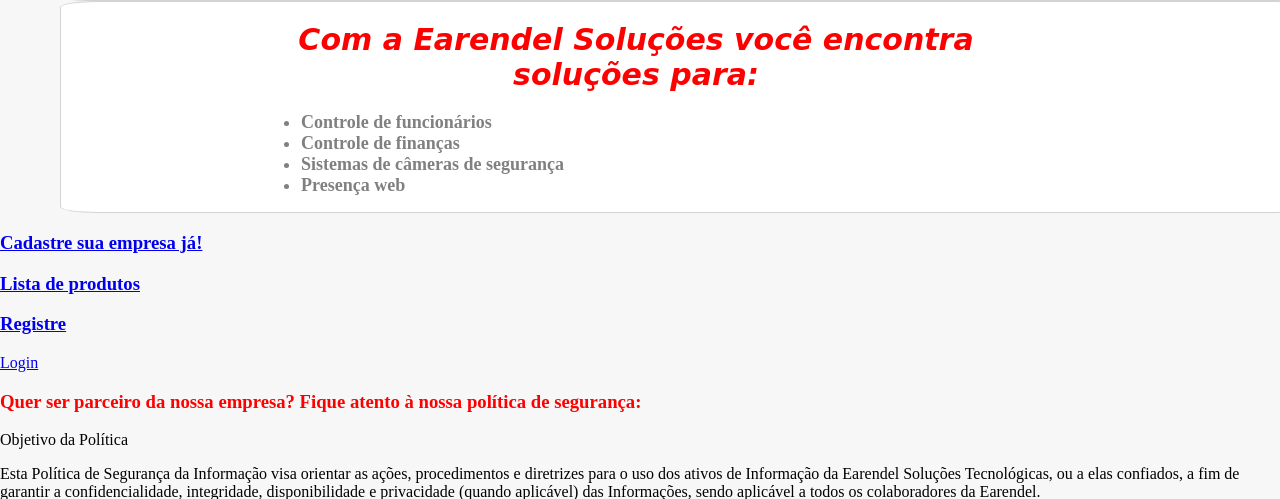
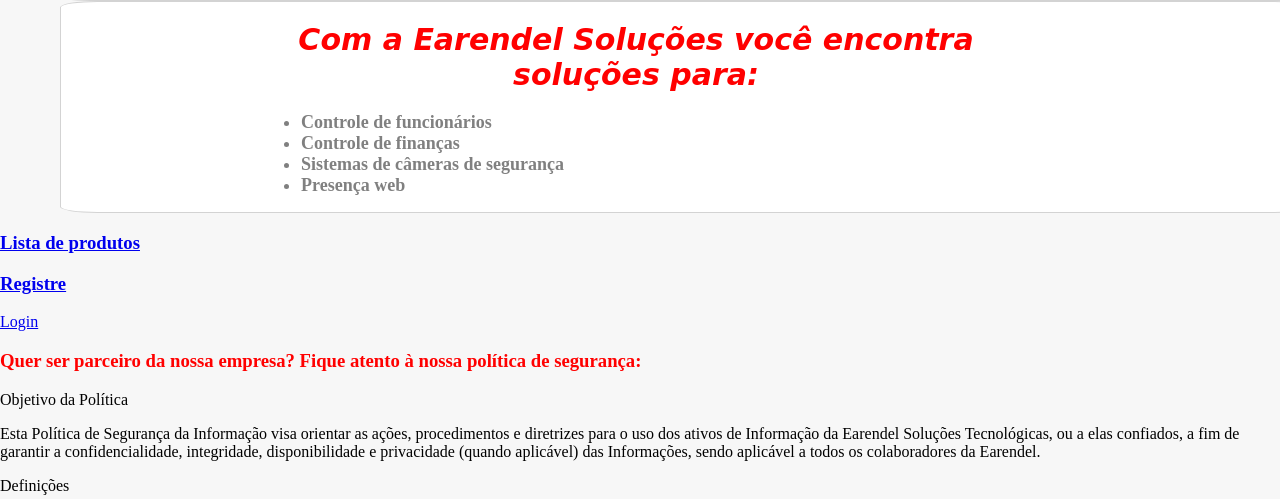
Before and after one commit to Criarino/TP-SASI, a Django app: page / in a window 1280 px wide; the page is wider, and only the part inside the window is pictured. Shown: the part 1139-1638 px from the top of that part. Run offline with Django 4.2, Linux system fonts and the light colour scheme.

Commit message:
integrando login, fazendo e organizando páginas

```diff
--- a/home/templates/index.html
+++ b/home/templates/index.html
@@ -24,7 +24,6 @@
 			<li class="conteudo1">Presença web</li>
 		</ul>
 	</div>
-	<a href="add.html"><h3>Cadastre sua empresa já!</h3></a>
 	<a href="lista.html"><h3>Lista de produtos</h3></a>
 	<a href="/register"><h3>Registre</h3></a>
 	{% if user.is_authenticated %}
```
